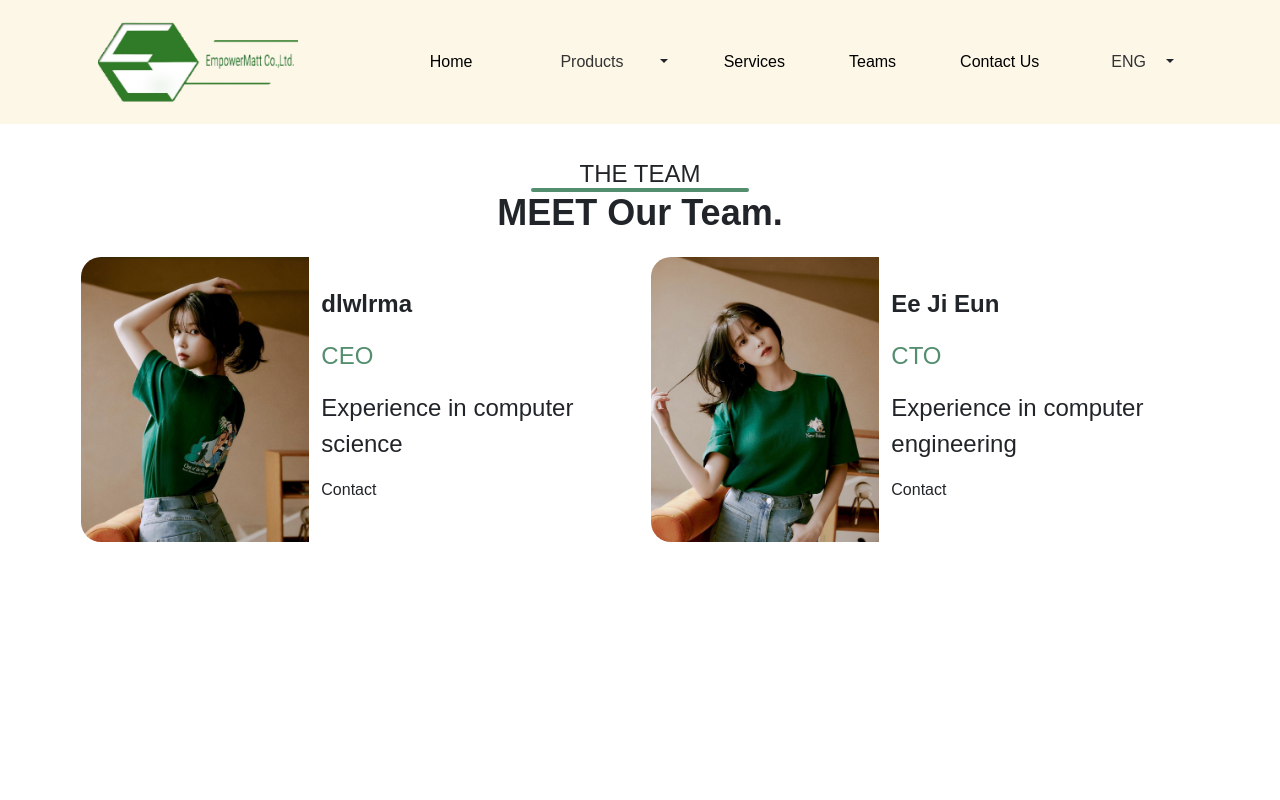
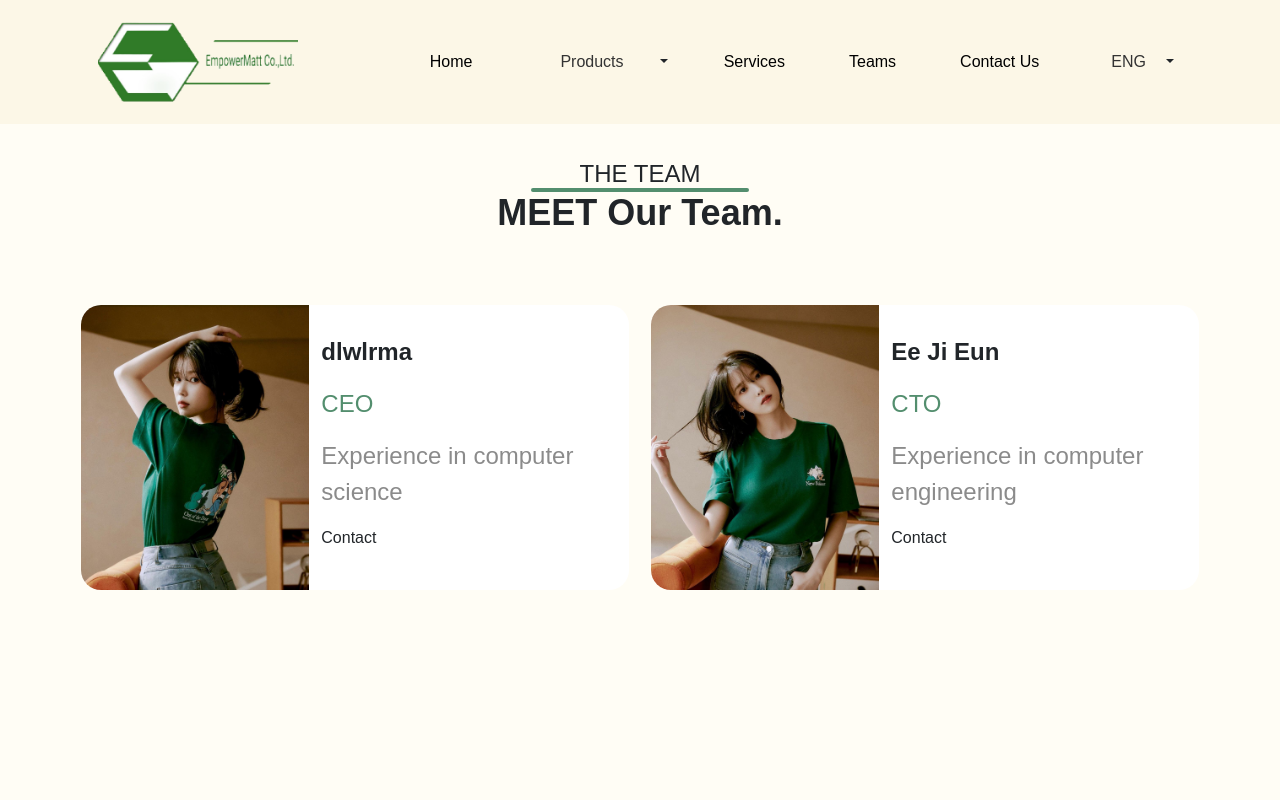
Before and after one commit to Emwich02/EmpowerMattVUE, a Vue app: page /Team in a window 1280 px wide. Shown: the top 800 px of the page. Built offline with nearby package versions, Linux system fonts and the light colour scheme.

Commit message:
[Team , contactUs] Update style of background image in Team , contactUs page.

```diff
--- a/src/assets/contactUs.scss
+++ b/src/assets/contactUs.scss
@@ -3,6 +3,31 @@
 }
 
 $color_1: var(--green-primary-color);
+$background-color_2: white;
+
+.row-bg-color {
+	background-color: $background-color_2;
+	border-radius: 20px;
+}
+
+.center {
+	text-align: center;
+}
+
+.Touch-text{
+	font-size: 1.5rem;
+	font-style: normal;
+	font-weight: 500;
+	line-height: normal;
+}
+
+.contact-text {
+	font-size: 2.25rem;
+	font-style: normal;
+	font-weight: 700;
+	line-height: normal;
+}
+
 
 .line-contact-head {
 	opacity: 100%;
@@ -20,7 +45,7 @@ $color_1: var(--green-primary-color);
 	padding-top : 7rem ;
 	background-size: cover;
 	background-position: center;
-	height: 100vh;
+	width: 100%;
 }
 .map {
 	border-radius: 0px 20px 20px 0px;
@@ -41,8 +66,8 @@ $color_1: var(--green-primary-color);
 .contact-detial {
 	font-size: 1.5em;
 }
-.margin-head {
-	margin-bottom: 30px;
+.padding-head {
+	padding-bottom: 8%;
 }
 .margin-space {
 	margin-left: 10%;
@@ -64,7 +89,3 @@ $color_1: var(--green-primary-color);
 	float: left;
 	width: 33.33%;
 }
-.margin-padding-0 {
-	margin: 0;
-	padding: 0;
-}
--- a/src/assets/team.scss
+++ b/src/assets/team.scss
@@ -2,14 +2,17 @@ $color_1: var(--green-primary-color);
 $color_2: var(--gray-detail-color);
 $background-color_1: var(--green-primary-color);
 $background-color_2: white;
+$background-color_3: var(--cream-bg-color);
 
-// &:root {
-// 	--green-primary-color: #538E6E;
-// 	--gray-detail-color: #8B8B8B;
-// }
+:root {
+	--green-primary-color: #538E6E;
+	--gray-detail-color: #8B8B8B;
+	--cream-bg-color: #FFFDF5;
+}
 .bg-color{
+	background-color: $background-color_3;
 	padding-top: 10rem;
-	height: 100vh;
+	padding-bottom: 15%;
 }
 
 .margin-0 {
--- a/src/views/ContactUsView.vue
+++ b/src/views/ContactUsView.vue
@@ -14,15 +14,14 @@ const Data = {
 }
 </script>
 <template>
-    <div class="bg-image" :style="{ backgroundImage: 'url(src/images/Emoffice1_0.png)' }">
-        <div class="container-fluid bg-image">
+    <div class=" bg-image" :style="{ backgroundImage: 'url(src/images/Emoffice1_0.png)' }">
+        <div class="container-fluid bg-image padding-head">
             <div class="container">
-                <div class="container center margin-head">
-                    <p class="margin-0 team-text">{{ Data.MainTitle_1 }}</p>
+                <div class="center margin-head">
+                    <p class="m-0 Touch-text">{{ Data.MainTitle_1 }}</p>
                     <hr class="line-contact-head" size="5px" />
-                    <p class="meet-text">{{ Data.MainTitle_2 }}</p>
+                    <p class="contact-text">{{ Data.MainTitle_2 }}</p>
                 </div>
-                <div>
                 <div class="row row-bg-color">
                     <div class="col-md-6 font-default">
                         <p class="contact-head">{{ Data.ContactTitle }}<span class="green-text">{{ Data.InfoTitle
@@ -42,13 +41,12 @@ const Data = {
             </div>
         </div>
     </div>
-    </div>
     <div class="container-fluid">
         <div class="row">
-            <div class="col-lg-8 margin-padding-0 ">
+            <div class="col-lg-8 m-0 p-0 ">
                 <img :src="Office_photo1" alt="Office_photo_1" class="image-office">
             </div>
-            <div class="col-lg-4 margin-padding-0 ">
+            <div class="col-lg-4 m-0 p-0 ">
                 <img :src="Office_photo2" alt="Office_photo2" class="image-office">
                 <img :src="Office_photo3" alt="Office_photo3" class="image-office">
             </div>
@@ -58,5 +56,4 @@ const Data = {
 <style lang="scss">
 // Import Main styles for this application
 @import '/src/assets/contactUs.scss';
-@import '/src/assets/team.scss';
 </style>
--- a/src/views/ServicesView.vue
+++ b/src/views/ServicesView.vue
@@ -27,11 +27,6 @@ const listdata_1 = ref({
     Spec_Detail_Hempcar_11: "Dimensions: 105 cm width x 210 cm length x 160 cm height",
     Spec_Detail_Hempcar_12: "Color Options: Light blue, white, black, and natural hemp fiber",
     Spec_Detail_Hempcar_13: "Decorative Art: Customizable for customers with an additional charge",
-})
-
-const mech_list = ref({
-    Prop_Mech_1 : "Tensile strength [MPa]",
-    Prop_Mech_2 : "Ultimate tensile strain [usn]"
 })
 </script>
 <template>
--- a/src/views/TeamView.vue
+++ b/src/views/TeamView.vue
@@ -4,15 +4,16 @@ import CTO_photo from '@/images/IU1.jpg';
 const Data = {
     MainTitle_1: "THE TEAM",
     MainTitle_2: "MEET Our Team.",
-    Name_CEO : "dlwlrma",
-    Exp_CEO : "Experience in computer science",
-    Name_CTO : "Ee Ji Eun",
-    Exp_CTO : "Experience in computer engineering"
+    Name_CEO: "dlwlrma",
+    Exp_CEO: "Experience in computer science",
+    Name_CTO: "Ee Ji Eun",
+    Exp_CTO: "Experience in computer engineering"
 }
 </script>
 <template>
-    <div class="container bg-color">
-        <div class="container center" >
+    <div class="container-fluid bg-color">
+        <div class="container">
+            <div class="container center mb-5">
                 <p class="margin-0 team-text">{{ Data.MainTitle_1 }}</p>
                 <hr class="line-team-head" size="5px" />
                 <p class="margin-0 meet-text">{{ Data.MainTitle_2 }}</p>
@@ -47,6 +48,8 @@ const Data = {
                 </div>
             </div>
         </div>
+
+    </div>
 </template>
 <style lang="scss">
 // Import Main styles for this application
```
Lines whose indentation alone changed are shown as unchanged.
